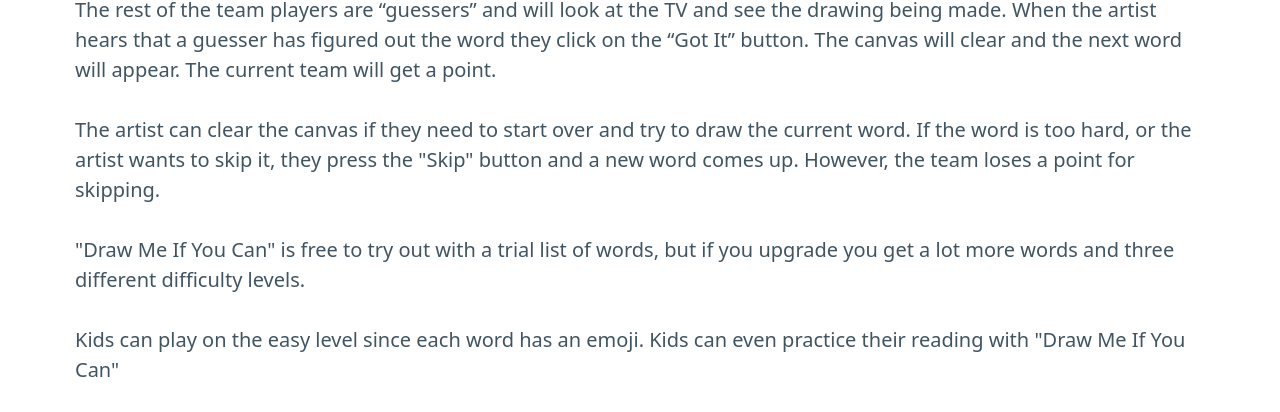
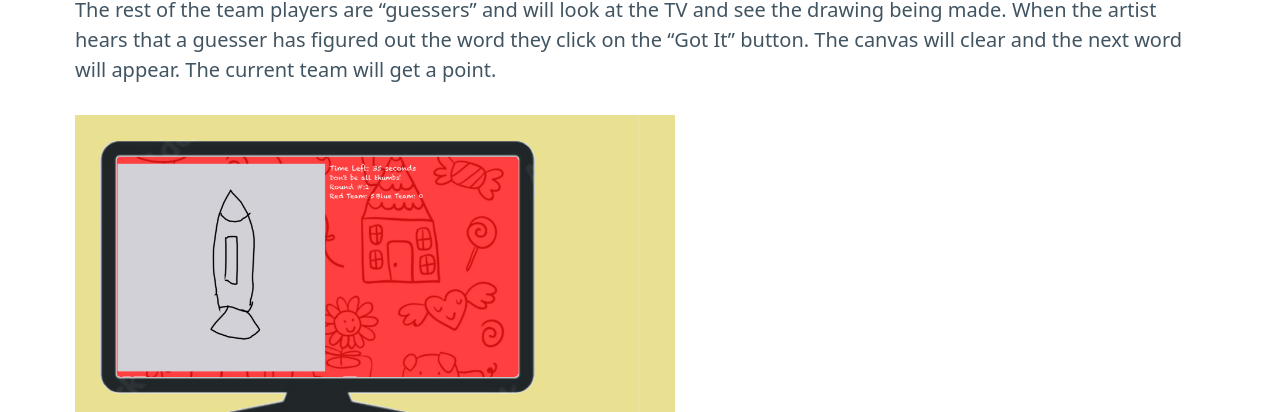
Before and after one commit to ccwu/drawmeifyoucan, a plain HTML site: page index.html in a window 1280 px wide. Shown: the part 1689-2101 px from the top of the page. Drawn offline with Linux system fonts and the light colour scheme.

Commit message:
add image

```diff
--- a/index.html
+++ b/index.html
@@ -17,7 +17,7 @@
 <P>&quot;Draw Me If You Can?&quot; needs two teams, with each team having at least 2 players. During each round, one person on the team will be the “artist” and will have the iPhone/iPad and they will draw the challenge words they see on the canvas within the time allowed.</P>
 
 <P>The rest of the team players are “guessers” and will look at the TV and see the drawing being made. When the artist hears that a guesser has figured out the word they click on the “Got It” button. The canvas will clear and the next word will appear. The current team will get a point.</P>
-
+<img width="600" src="images/describe.jpg">
 <P>The artist can clear the canvas if they need to start over and try to draw the current word. If the word is too hard, or the artist wants to skip it, they press the &quot;Skip&quot; button and a new word comes up. However, the team loses a point for skipping.</P>
 
 <P>&quot;Draw Me If You Can&quot; is free to try out with a trial list of words, but if you upgrade you get a lot more words and three different difficulty levels.</P>
```
Also changed, not shown: images/describe.jpg (added).
